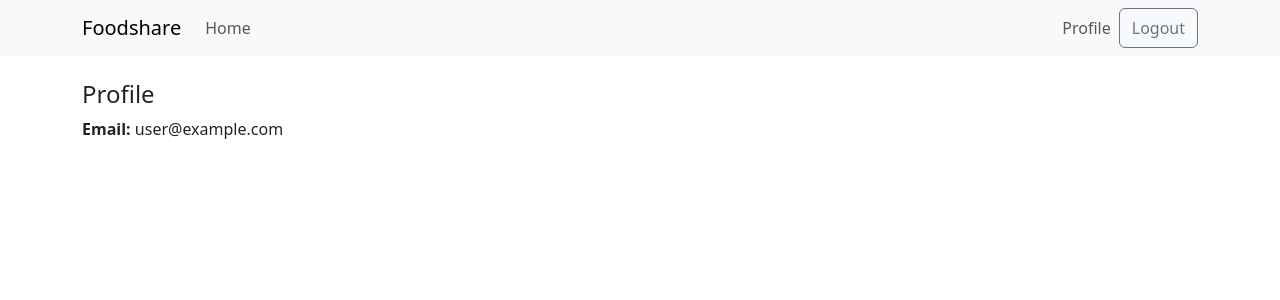
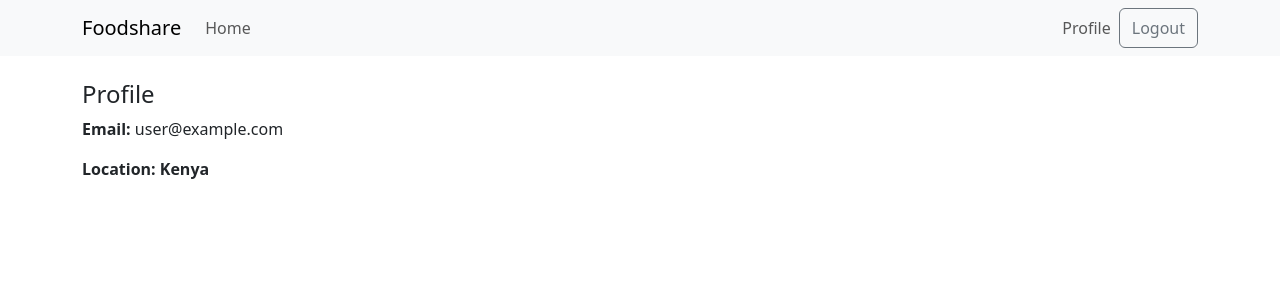
Before and after one commit to Melkzedk/FoodShare, a React (Create React App) app: page /profile in a window 1280 px wide. Shown: the top 300 px of the page. Built offline with nearby package versions, Linux system fonts and the light colour scheme; no server answers; sample sign-in values are in the browser's storage.

Commit message:
more changes

```diff
--- a/src/pages/Profile.js
+++ b/src/pages/Profile.js
@@ -8,6 +8,7 @@ return (
 <div>
 <h4>Profile</h4>
 <p><strong>Email:</strong> {currentUser?.email}</p>
+<p><strong>Location: Kenya</strong></p>
 </div>
 );
 }
```
